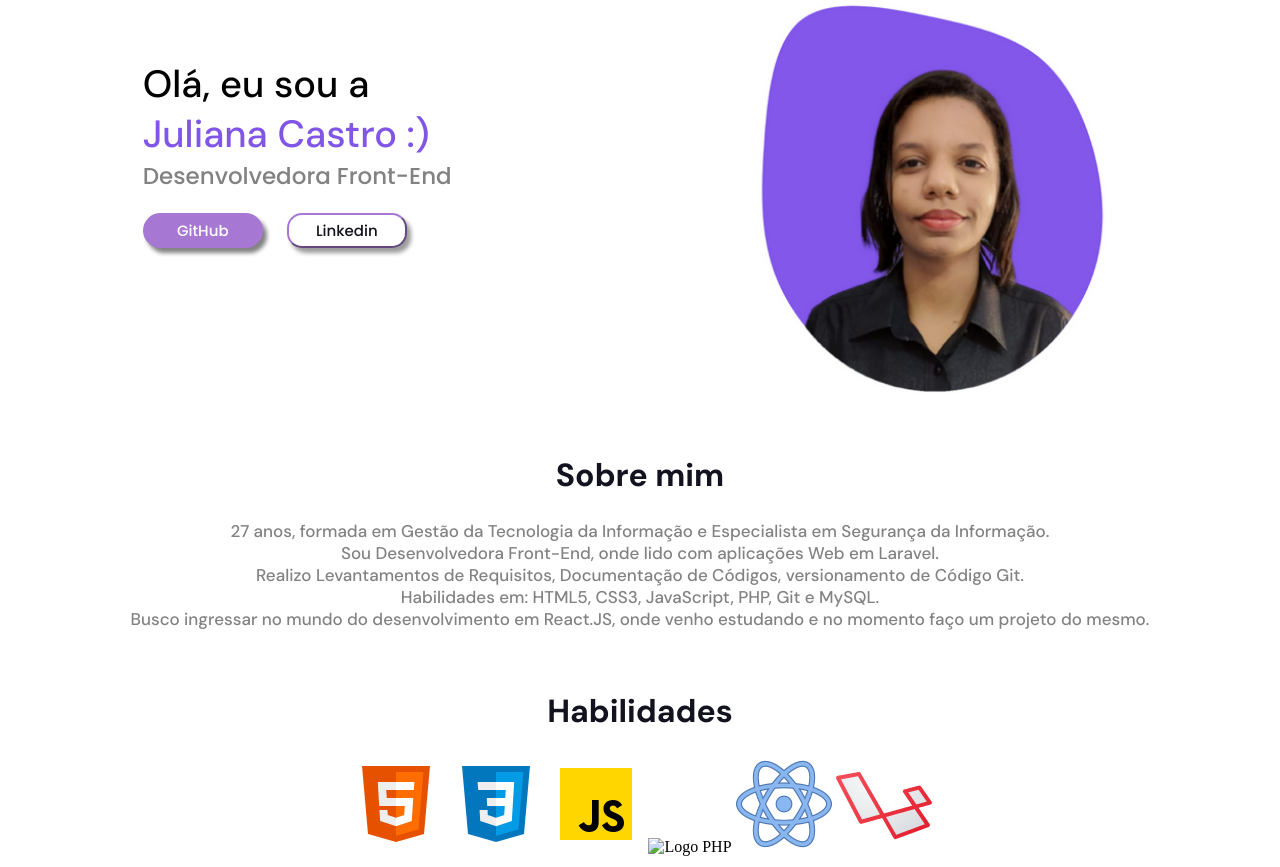
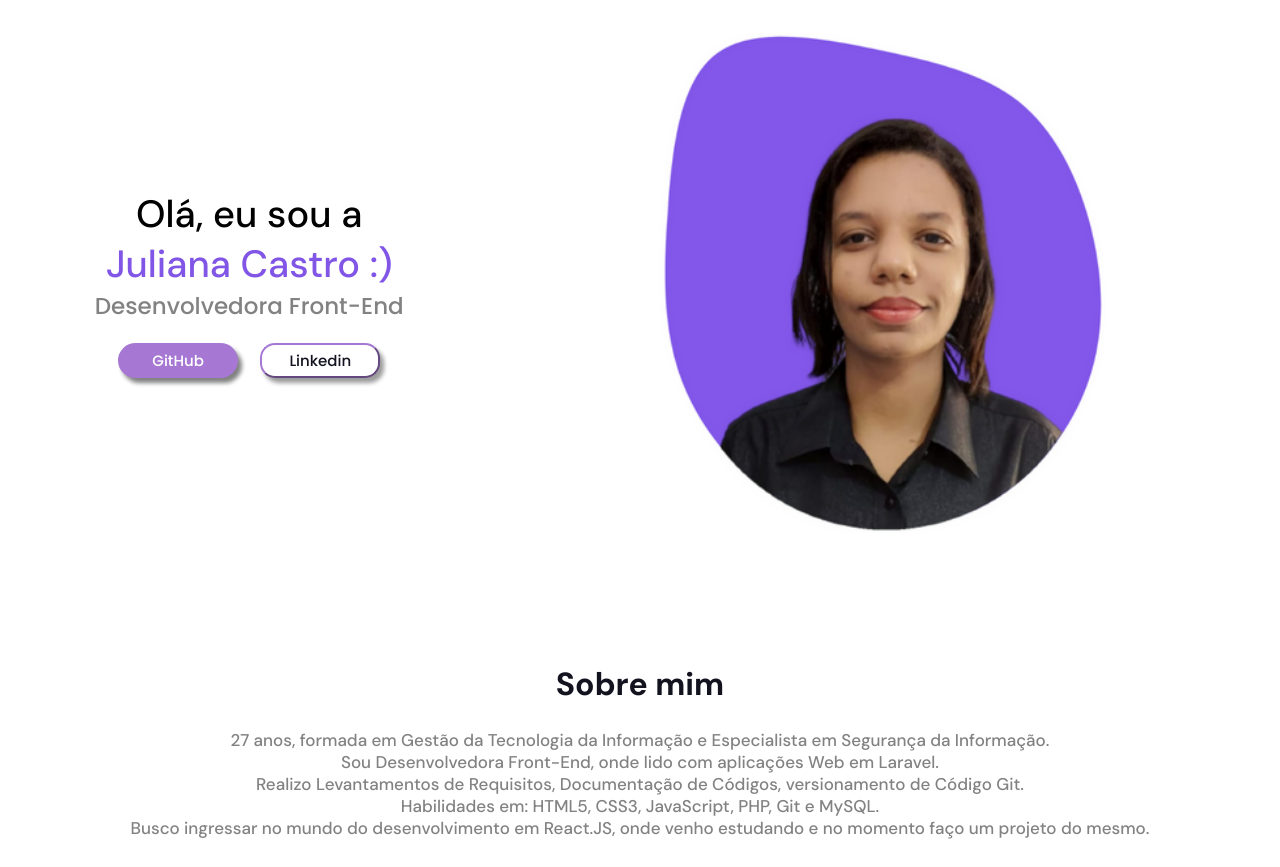
Before and after one commit to devjubis/portfolio, a plain HTML site: page index.html in a window 1280 px wide. Shown: the part 153-1020 px from the top of the page. Drawn offline with nearby package versions, Linux system fonts and the light colour scheme.

Commit message:
Projeto Portfolio

```diff
--- a/assets/css/main.css
+++ b/assets/css/main.css
@@ -327,7 +327,7 @@ nav {
     }
   }
 
-  @media screen and (max-width: 768px) {
+  @media screen and (max-width: 800px) {
     .home-section {
         display: flex;
         flex-direction: column;
@@ -337,7 +337,47 @@ nav {
     }
   }
 
-  @media screen and (max-width: 768px) {
+  @media screen and (min-width: 360px) {
+    .home-section {
+        display: flex;
+        flex-direction: column;
+        justify-content: space-around;
+        text-align: center;
+        margin: 50px 15px 9px;
+        font-size: 9px;
+
+    }
+  }
+
+  @media screen and (min-width:360px) {
+    .img-jubis{
+      width: 95%;
+      height: auto;
+      margin: 70px;
+    }
+
+  }
+
+  @media screen and (max-width: 1368px) {
+    .home-section{
+      display: flex;
+      flex-direction: row;
+      justify-content: space-around;
+      align-items: center;
+      width: 100%;
+      height: auto;
+    }
+  }
+
+  @media screen and (max-width: 1368px) {
+    .img-jubis {
+      width: 40%;
+      height: auto;
+    }
+  }
+
+
+  @media screen and (max-width: 800px) {
     .about {
         display: flex;
         flex-direction: column;
@@ -346,3 +386,13 @@ nav {
         margin: 30px;
     }
 }
+
+@media screen and (min-width:360px) {
+  .skills {
+      display: flex;
+      flex-direction: row;
+      flex-wrap: wrap;
+      justify-content: center;
+  }
+
+}
--- a/index.html
+++ b/index.html
@@ -1,24 +1,25 @@
 <!DOCTYPE html>
 <html lang="pt-BR">
   <head>
-    <meta charset="UTF-8">
-    <meta http-equiv="X-UA-Compatible" content="IE=edge">
-    <meta name="viewport" content="width=device-width, initial-scale=1.0">
-    <link rel="stylesheet" href="https://unicons.iconscout.com/release/v4.0.0/css/line.css">
-    <link rel="shortcut icon" href="assets/img/icon.png" type="imagem-icon">
-    <link rel="stylesheet" href="assets/css/main.css">
-    <link rel="stylesheet" href="assets/css/button.css">
-    <link rel="stylesheet" href="assets/css/modal.css">
+    <meta charset="UTF-8" />
+    <meta http-equiv="X-UA-Compatible" content="IE=edge" />
+    <meta name="viewport" content="width=device-width, initial-scale=1.0" />
+    <link
+      rel="stylesheet"
+      href="https://unicons.iconscout.com/release/v4.0.0/css/line.css"
+    />
+    <link rel="shortcut icon" href="assets/img/icon.png" type="imagem-icon" />
+    <link rel="stylesheet" href="assets/css/main.css" />
+    <link rel="stylesheet" href="assets/css/button.css" />
+    <link rel="stylesheet" href="assets/css/modal.css" />
     <title>Portfólio | Juliana Castro - Desenvolvedora Front-End</title>
   </head>
   <body>
-
     <!--=Menu=-->
     <nav class="menu">
-
       <div class="logo">
         <a href="#">
-                <img src="assets/img/logo_j.png" alt="Logo em J">
+          <img src="assets/img/logo_j.png" alt="Logo em J" />
         </a>
       </div>
 
@@ -34,35 +35,47 @@
         <div class="line"></div>
         <div class="line"></div>
       </div>
-
     </nav>
 
     <!--=Corpo do site=-->
     <main class="main">
       <section class="home-section" id="inicio">
-
         <section class="content-left">
           <div>
             <h1>Olá, eu sou a</h1>
             <h1 class="texto-dois">Juliana Castro :)</h1>
             <h2>Desenvolvedora Front-End</h2>
 
-                    <a href="https://github.com/devjubis/" target="_blank"><button class="button-um">GitHub</button></a>
-                    <a href="https://www.linkedin.com/in/juliana-castro-481a44134/" target="_blank"><button class="button-dois">Linkedin</button></a>
+            <a href="https://github.com/devjubis/" target="_blank"
+              ><button class="button-um">GitHub</button></a
+            >
+            <a
+              href="https://www.linkedin.com/in/juliana-castro-481a44134/"
+              target="_blank"
+              ><button class="button-dois">Linkedin</button></a
+            >
           </div>
         </section>
-                <img class="img-jubis" src="./assets/img/eu_jubis1.png" alt="Minha foto">
-
+        <img
+          class="img-jubis"
+          src="./assets/img/eu_jubis1.png"
+          alt="Minha foto"
+        />
       </section>
 
       <section id="sobre">
         <div class="about">
           <h2 class="about-titulo">Sobre mim</h2>
-                <p class="about-paragrafo"> 27 anos, formada em Gestão da Tecnologia da Informação e Especialista em Segurança da Informação.<br>
-                    Sou Desenvolvedora Front-End, onde lido com aplicações Web em Laravel.<br>
-                    Realizo Levantamentos de Requisitos, Documentação de Códigos, versionamento de Código Git.<br>
-                    Habilidades em: HTML5, CSS3, JavaScript, PHP, Git e MySQL.<br>
-                    Busco ingressar no mundo do desenvolvimento em React.JS, onde venho estudando e no momento faço um projeto do mesmo.
+          <p class="about-paragrafo">
+            27 anos, formada em Gestão da Tecnologia da Informação e
+            Especialista em Segurança da Informação.<br />
+            Sou Desenvolvedora Front-End, onde lido com aplicações Web em
+            Laravel.<br />
+            Realizo Levantamentos de Requisitos, Documentação de Códigos,
+            versionamento de Código Git.<br />
+            Habilidades em: HTML5, CSS3, JavaScript, PHP, Git e MySQL.<br />
+            Busco ingressar no mundo do desenvolvimento em React.JS, onde venho
+            estudando e no momento faço um projeto do mesmo.
           </p>
         </div>
       </section>
@@ -71,12 +84,36 @@
         <h2 class="titulo">Habilidades</h2>
 
         <div class="skills">
-                <img class="skills-img" src="assets/img/logo_html.png" alt="Logo HTML5">
-                <img class="skills-img" src="assets/img/logo_css.png" alt="Logo CSS3">
-                <img class="skills-img" src="assets/img/logo_js.png" alt="Logo JavaScript">
-                <img class="skills-img" src="assets/img/logo-php.png" alt="Logo PHP">
-                <img class="skills-img" src="assets/img/logo-react.js.png" alt="Logo React.JS">
-                <img class="skills-img" src="assets/img/logo-laravel.png" alt="Logo Laravel">
+          <img
+            class="skills-img"
+            src="assets/img/logo_html.png"
+            alt="Logo HTML5"
+          />
+          <img
+            class="skills-img"
+            src="assets/img/logo_css.png"
+            alt="Logo CSS3"
+          />
+          <img
+            class="skills-img"
+            src="assets/img/logo_js.png"
+            alt="Logo JavaScript"
+          />
+          <img
+            class="skills-img"
+            src="assets/img/logo-php.png"
+            alt="Logo PHP"
+          />
+          <img
+            class="skills-img"
+            src="assets/img/logo-react.js.png"
+            alt="Logo React.JS"
+          />
+          <img
+            class="skills-img"
+            src="assets/img/logo-laravel.png"
+            alt="Logo Laravel"
+          />
         </div>
       </section>
 
@@ -94,9 +131,12 @@
               Este projeto foi criado com o intuito de apresentar o que venho
               realizando e um pouco mais sobre mim, além de colocar meus
               conhecimentos em prática. Nele, utilizei JavaScript, HTML5 e CSS3.
-                  Assim, pude praticar um pouco mais o Front-end que é a área que gosto e tenho interesse de atuar.
+              Assim, pude praticar um pouco mais o Front-end que é a área que
+              gosto e tenho interesse de atuar.
             </p>
-                <a href="https://github.com/devjubis/portfolio" class="btn btn-veja-mais"
+            <a
+              href="https://github.com/devjubis/portfolio"
+              class="btn btn-veja-mais"
               >Veja mais</a
             >
           </div>
@@ -108,9 +148,13 @@
             />
             <h3 class="projeto-título">Leitor de QR Code</h3>
             <p class="projeto-paragrafo">
-                  Projeto Leitor de QRCode, onde o usuário digita um texto ou url e aparece o QRCode, sendo usado as linguages JavaScript, HTML5 e CSS3.
+              Projeto Leitor de QRCode, onde o usuário digita um texto ou url e
+              aparece o QRCode, sendo usado as linguages JavaScript, HTML5 e
+              CSS3.
             </p>
-                <a href="https://github.com/devjubis/qr_code" class="btn btn-veja-mais"
+            <a
+              href="https://github.com/devjubis/qr_code"
+              class="btn btn-veja-mais"
               >Veja mais</a
             >
           </div>
@@ -121,21 +165,23 @@
               alt="Imagem de um breve projeto em JS e ReactJS"
             />
             <h3 class="projeto-título">CRUD - Cadastro de Clientes</h3>
-                <p class="projeto-paragrafo">Projeto CRUD, onde pode cadastrar seus clientes e tendo as opções de cadastro, salvar, cancelar, editar e excluir. Utilizei as linguagens JavaScript, HTML5 e CSS3</p>
-                <a href="https://github.com/devjubis/CRUD-cadastro_cliente" class="btn btn-veja-mais"
+            <p class="projeto-paragrafo">
+              Projeto CRUD, onde pode cadastrar seus clientes e tendo as opções
+              de cadastro, salvar, cancelar, editar e excluir. Utilizei as
+              linguagens JavaScript, React.JS, HTML5 e CSS3
+            </p>
+            <a
+              href="https://github.com/devjubis/react-crud"
+              class="btn btn-veja-mais"
               >Veja mais</a
             >
           </div>
         </div>
       </section>
-
     </main>
 
     <!--=Rodapé=-->
-    <footer class="footer">
-        Copyright &copy; 2022 Juliana Castro
-    </footer>
-
+    <footer class="footer">Copyright &copy; 2022 Juliana Castro</footer>
 
     <!--= JavaScript=-->
 
```
Lines whose indentation alone changed are shown as unchanged.
